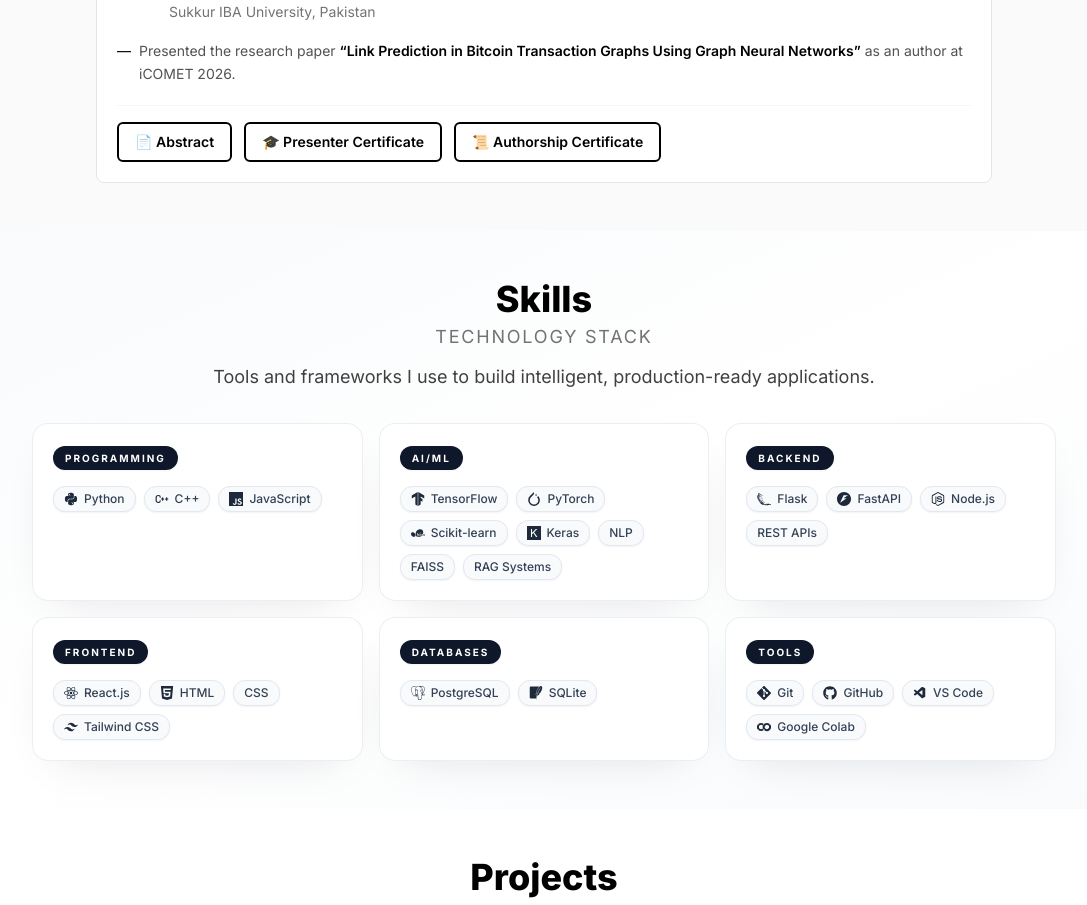
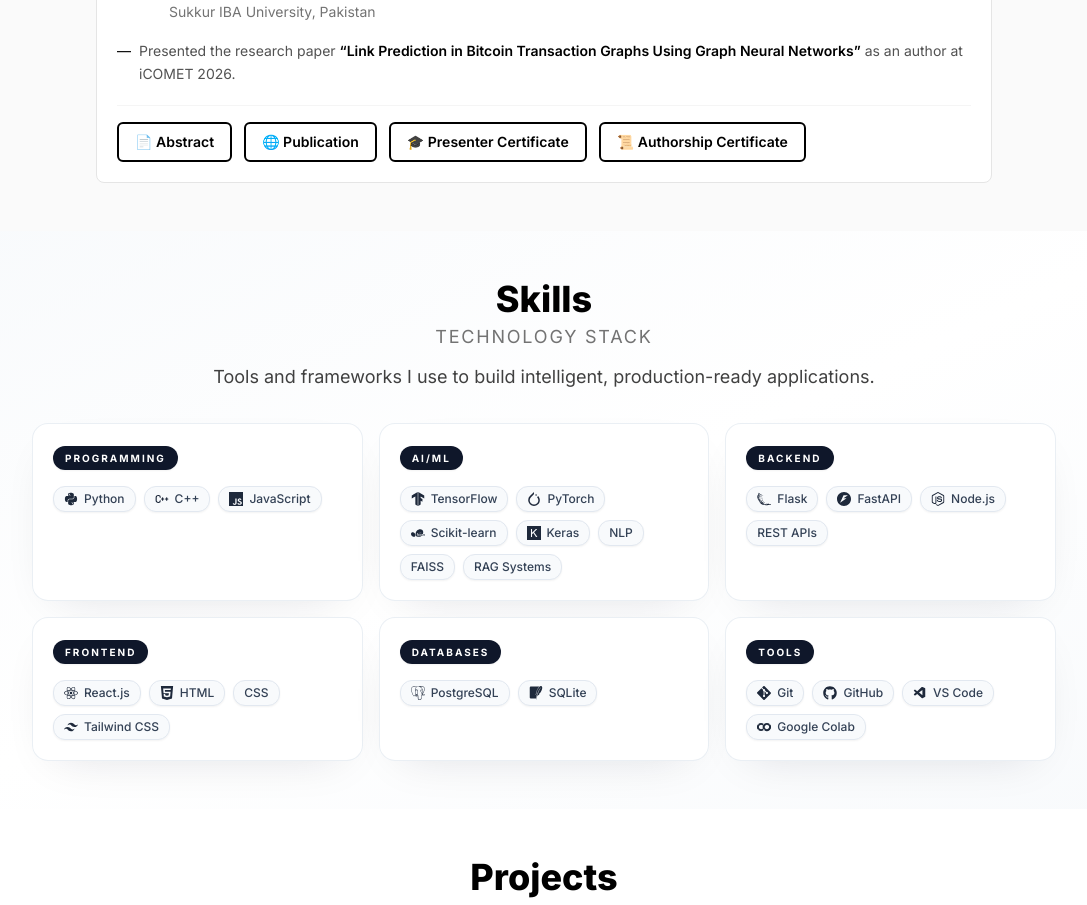
Before and after one commit to Muqadas1234/My-portfolio, a React (Vite) app: page / in a window 1280 px wide. Shown: the part 2060-2965 px from the top of the page, without its empty margins (96-1183 px from the left). Built offline with nearby package versions, Linux system fonts and the light colour scheme.

Commit message:
Add IEEE Xplore publication link button to research paper card and setup analytics

```diff
--- a/src/components/sections/Experience.jsx
+++ b/src/components/sections/Experience.jsx
@@ -5,6 +5,7 @@
 import JourneyLinks from '../ui/JourneyLinks'
 import MediaLightbox from '../ui/MediaLightbox'
 import { experience } from '../../data/portfolioData'
+import { logClick } from '../../utils/analytics'
 
 const PAPER_TITLE = 'Link Prediction in Bitcoin Transaction Graphs Using Graph Neural Networks'
 
@@ -145,16 +146,33 @@
             {/* Abstract button */}
             <button
               type="button"
-              onClick={() => setShowAbstract(true)}
+              onClick={() => {
+                logClick('iCOMET_Abstract_Open', 'iCOMET Paper Abstract Open')
+                setShowAbstract(true)
+              }}
               className="inline-flex items-center gap-2 rounded-md border-2 border-black bg-white px-4 py-2 text-sm font-semibold text-black hover:bg-neutral-100 transition-colors"
             >
               📄 Abstract
             </button>
 
+            {/* Publication button */}
+            <a
+              href="https://ieeexplore.ieee.org/document/11591533"
+              target="_blank"
+              rel="noopener noreferrer"
+              onClick={() => logClick('iCOMET_Publication_Click', 'iCOMET IEEE Publication Click')}
+              className="inline-flex items-center gap-2 rounded-md border-2 border-black bg-white px-4 py-2 text-sm font-semibold text-black hover:bg-neutral-100 transition-colors"
+            >
+              🌐 Publication
+            </a>
+
             {/* Certificate buttons */}
             <button
               type="button"
-              onClick={() => setShowCert(true)}
+              onClick={() => {
+                logClick('iCOMET_Presenter_Cert_View', 'Presenter Certificate View')
+                setShowCert(true)
+              }}
               className="inline-flex items-center gap-2 rounded-md border-2 border-black bg-white px-4 py-2 text-sm font-semibold text-black hover:bg-neutral-100 transition-colors"
             >
               🎓 Presenter Certificate
@@ -162,7 +180,10 @@
 
             <button
               type="button"
-              onClick={() => setShowAuthorship(true)}
+              onClick={() => {
+                logClick('iCOMET_Authorship_Cert_View', 'Authorship Certificate View')
+                setShowAuthorship(true)
+              }}
               className="inline-flex items-center gap-2 rounded-md border-2 border-black bg-white px-4 py-2 text-sm font-semibold text-black hover:bg-neutral-100 transition-colors"
             >
               📜 Authorship Certificate
```
